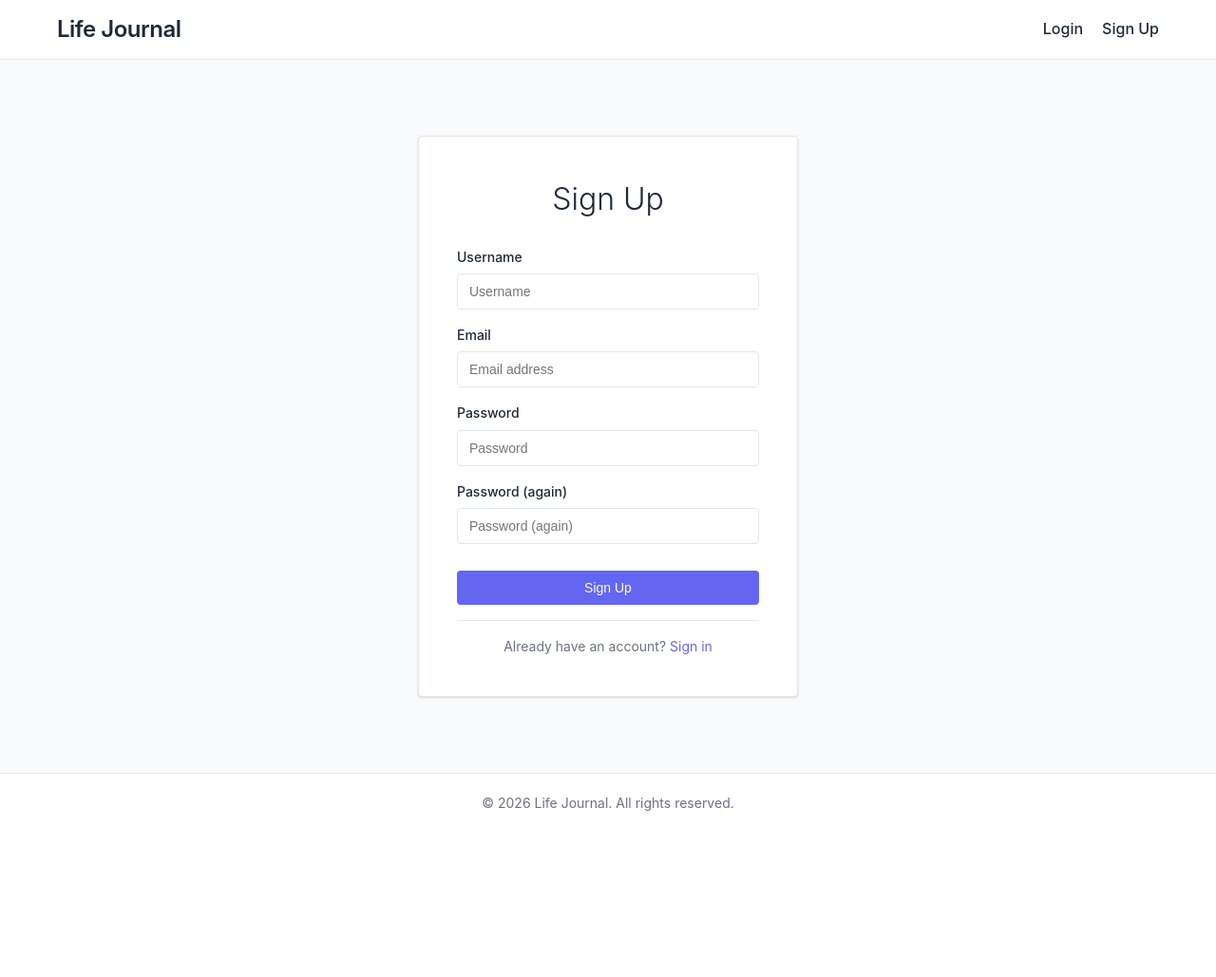
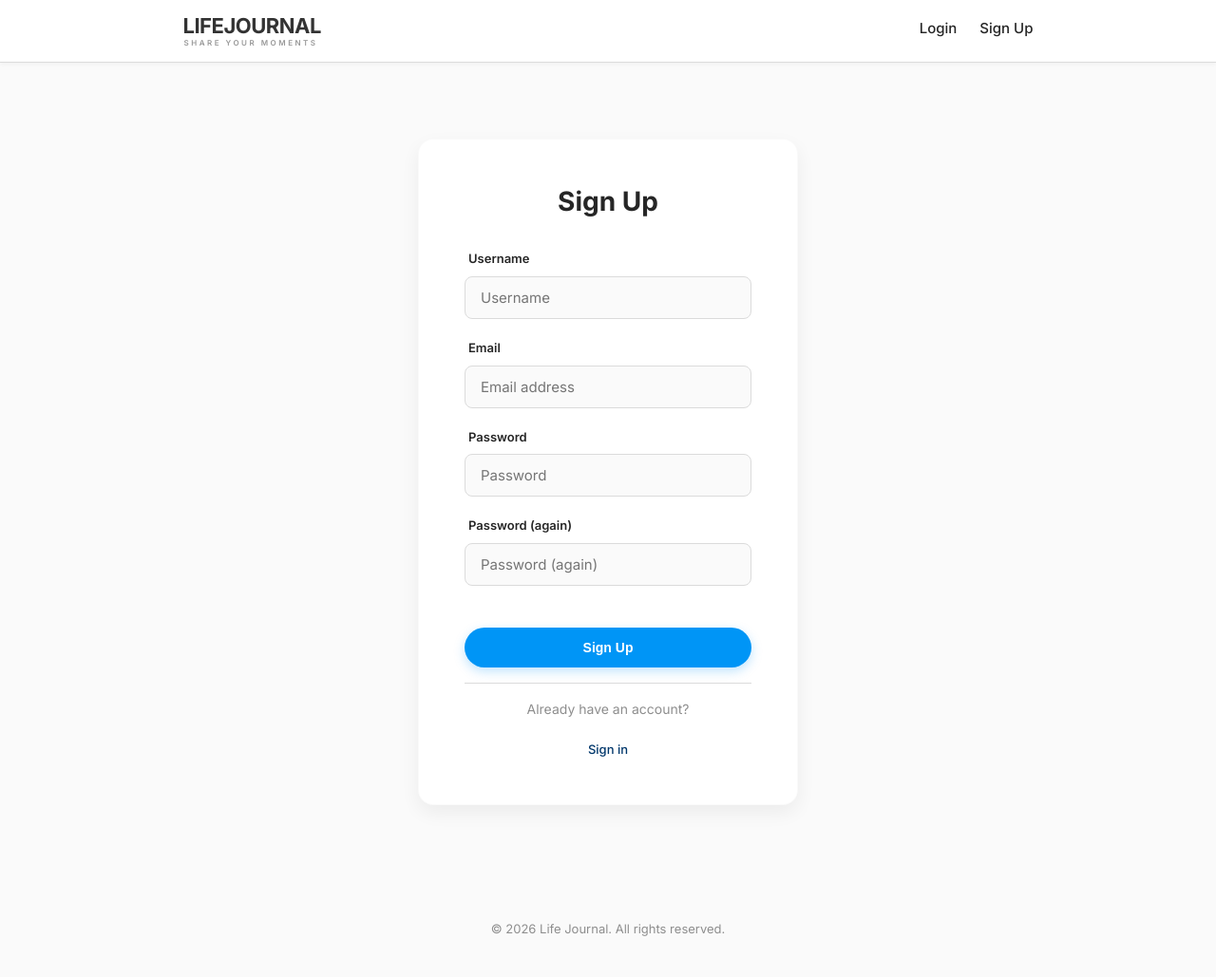
Before and after one commit to ruslanways/lifejournal-v2, a Django app: page /accounts/signup/ in a window 1280 px wide. Shown: the whole page at 95% size. Before the commit the page ends 854 px from the top, so only its background shows below. Run offline with Django 5.2, Linux system fonts and the light colour scheme; parts of the project's set-up code (start-up, migrations or seed data) failed here and were passed over.

Commit message:
feat(ui): enhance user interface with updated styles, improved admin access for staff, and refined layout for better user experience

```diff
--- a/config/urls.py
+++ b/config/urls.py
@@ -2,6 +2,11 @@ from django.contrib import admin
 from django.urls import path, include
 from django.conf import settings
 from django.conf.urls.static import static
+
+# Customize admin site titles
+admin.site.site_header = "Life Journal administration"
+admin.site.site_title = "Life Journal administration"
+admin.site.index_title = "Life Journal administration"
 
 urlpatterns = [
     path("", include("apps.posts.urls")),
--- a/static/css/main.css
+++ b/static/css/main.css
@@ -1,3 +1,5 @@
+@import url('https://fonts.googleapis.com/css2?family=Inter:wght@300;400;500;600;700&display=swap');
+
 /* Reset and Base Styles */
 * {
     margin: 0;
@@ -6,34 +8,76 @@
 }
 
 :root {
-    --primary-color: #6366F1;
-    --primary-hover: #4F46E5;
-    --text-primary: #1F2937;
-    --text-secondary: #6B7280;
-    --bg-primary: #FFFFFF;
-    --bg-secondary: #F9FAFB;
-    --border-color: #E5E7EB;
-    --error-color: #EF4444;
-    --success-color: #10B981;
-    --shadow: 0 1px 3px rgba(0, 0, 0, 0.1), 0 1px 2px rgba(0, 0, 0, 0.06);
-    --shadow-lg: 0 10px 15px -3px rgba(0, 0, 0, 0.1), 0 4px 6px -2px rgba(0, 0, 0, 0.05);
+    /* Clean, Photo-First "Instagram-like" Palette */
+    --primary-color: #0095F6;
+    /* Vibrant Blue */
+    --primary-hover: #1877F2;
+    --secondary-color: #262626;
+    /* Dark for contrast */
+
+    --text-primary: #262626;
+    /* Almost Black */
+    --text-secondary: #8E8E8E;
+    /* Neutral Gray */
+    --text-tertiary: #C7C7C7;
+    /* Light Gray */
+
+    --bg-primary: #FAFAFA;
+    /* Light Gray Background */
+    --bg-white: #FFFFFF;
+    /* Pure White Components */
+    --bg-secondary: #EFEFEF;
+
+    --border-color: #DBDBDB;
+
+    --error-color: #ED4956;
+    --success-color: #0095F6;
+
+    /* Rounded Style Shadows - Softer & Deeper */
+    --shadow-sm: 0 2px 4px rgba(0, 0, 0, 0.04);
+    --shadow: 0 8px 20px rgba(0, 0, 0, 0.06);
+    --shadow-lg: 0 20px 30px -5px rgba(0, 0, 0, 0.08);
+
+    /* Rounded Geometry */
+    --radius-sm: 8px;
+    /* Inputs, Alerts */
+    --radius-md: 16px;
+    /* Cards */
+    --radius-lg: 24px;
+    /* Modals/Large containers */
+    --radius-pill: 50px;
+    /* Buttons */
+
+    /* Unified Typography */
+    --font-main: 'Inter', -apple-system, BlinkMacSystemFont, "Segoe UI", Roboto, Helvetica, Arial, sans-serif;
 }
 
-
 body {
-    font-family: -apple-system, BlinkMacSystemFont, 'Segoe UI', Roboto, Helvetica, Arial, sans-serif;
+    font-family: var(--font-main);
     color: var(--text-primary);
-    background-color: var(--bg-secondary);
+    background-color: var(--bg-primary);
     line-height: 1.6;
     min-height: 100vh;
     display: flex;
     flex-direction: column;
+    -webkit-font-smoothing: antialiased;
 }
 
+h1,
+h2,
+h3,
+h4,
+h5,
+h6 {
+    font-family: var(--font-main);
+    color: var(--text-primary);
+    font-weight: 600;
+    line-height: 1.25;
+}
 
 /* Container */
 .container {
-    max-width: 1200px;
+    max-width: 935px;
     margin: 0 auto;
     padding: 0 20px;
     width: 100%;
@@ -41,35 +85,59 @@ body {
 
 /* Navigation */
 .navbar {
-        background-color: var(--bg-primary);
+    background-color: var(--bg-white);
     border-bottom: 1px solid var(--border-color);
-        padding: 12px 0;
+    padding: 16px 0;
+    /* Slightly more varied padding */
     position: sticky;
     top: 0;
     z-index: 100;
+    box-shadow: var(--shadow-sm);
+    /* Added back subtle shadow for depth */
 }
 
 .nav-content {
     display: flex;
     justify-content: space-between;
-    align-items: center;
+    align-items: baseline;
 }
 
 .logo {
-    font-size: 24px;
-    font-weight: 600;
-    color: var(--text-primary);
+    display: flex;
+    flex-direction: column;
+    align-items: flex-start;
     text-decoration: none;
+    line-height: 1;
+}
+
+.logo-text {
+    font-family: var(--font-main);
+    font-size: 22px;
+    font-weight: 700;
+    color: #333;
+    text-transform: uppercase;
     letter-spacing: -0.5px;
 }
 
-.logo:hover {
+.logo-tagline {
+    font-family: var(--font-main);
+    font-size: 8px;
+    font-weight: 600;
+    color: #999;
+    text-transform: uppercase;
+    letter-spacing: 2.5px;
+    margin-top: 3px;
+    margin-left: 1px;
+}
+
+.logo:hover .logo-text {
     color: var(--primary-color);
+    transition: color 0.2s;
 }
 
 .nav-links {
     display: flex;
-    gap: 20px;
+    gap: 24px;
     align-items: center;
 }
 
@@ -77,11 +145,14 @@ body {
     color: var(--text-primary);
     text-decoration: none;
     font-weight: 500;
-    transition: color 0.2s;
+    font-size: 15px;
+    /* Slightly larger for readability */
+    transition: all 0.2s;
 }
 
 .nav-links a:hover {
     color: var(--primary-color);
+    opacity: 1;
 }
 
 /* Main Content */
@@ -130,80 +205,118 @@ body {
 
 .welcome-section {
     text-align: center;
-    max-width: 600px;
+    max-width: 650px;
+    background: var(--bg-white);
+    padding: 48px;
+    border-radius: var(--radius-md);
+    box-shadow: var(--shadow);
+    /* Soft floating card */
+    border: 1px solid rgba(0, 0, 0, 0.02);
 }
 
 .welcome-section h1 {
-    font-size: 48px;
-    font-weight: 300;
-    margin-bottom: 16px;
+    font-size: 36px;
+    font-weight: 700;
+    margin-bottom: 20px;
     color: var(--text-primary);
+    letter-spacing: -0.5px;
 }
 
-
 .subtitle {
-    font-size: 20px;
+    font-size: 18px;
     color: var(--text-secondary);
-    margin-bottom: 40px;
+    margin-bottom: 36px;
 }
 
 .user-welcome {
-    margin-top: 30px;
+    margin-top: 36px;
+    border-top: 1px solid var(--border-color);
+    padding-top: 36px;
 }
 
 .user-welcome p {
     font-size: 18px;
-    margin-bottom: 20px;
+    margin-bottom: 24px;
     color: var(--text-primary);
+}
+
+.user-actions {
+    display: flex;
+    gap: 12px;
+    justify-content: center;
+    flex-wrap: wrap;
 }
 
 .auth-actions {
     display: flex;
     gap: 16px;
     justify-content: center;
-    margin-top: 30px;
+    margin-top: 24px;
 }
 
-/* Buttons */
+/* Buttons - Rounded Pill Style */
 .btn {
-    display: inline-block;
-    padding: 10px 24px;
-    border-radius: 4px;
+    display: inline-flex;
+    justify-content: center;
+    align-items: center;
+    padding: 10px 28px;
+    border-radius: var(--radius-pill);
+    /* Pill shape */
     text-decoration: none;
-    font-weight: 500;
+    font-weight: 600;
     font-size: 14px;
-    text-align: center;
     cursor: pointer;
-    border: none;
-    transition: all 0.2s;
+    border: 1px solid transparent;
+    transition: all 0.2s cubic-bezier(0.4, 0, 0.2, 1);
 }
 
 .btn-primary {
     background-color: var(--primary-color);
     color: white;
+    box-shadow: 0 4px 12px rgba(0, 149, 246, 0.25);
 }
 
 .btn-primary:hover {
     background-color: var(--primary-hover);
+    transform: translateY(-1px);
+    box-shadow: 0 6px 16px rgba(0, 149, 246, 0.35);
 }
 
 .btn-secondary {
-    background-color: var(--text-secondary);
-    color: white;
+    background-color: var(--bg-white);
+    color: var(--text-primary);
+    border: 1px solid var(--border-color);
 }
 
 .btn-secondary:hover {
-    background-color: #737373;
+    background-color: var(--bg-primary);
+    transform: translateY(-1px);
+    box-shadow: var(--shadow-sm);
 }
 
 .btn-outline {
     background-color: transparent;
     color: var(--primary-color);
-    border: 1px solid var(--border-color);
+    font-weight: 600;
+    padding: 10px 20px;
 }
 
 .btn-outline:hover {
-    background-color: var(--bg-secondary);
+    background-color: rgba(0, 149, 246, 0.05);
+    /* Light blue tint tint */
+    color: var(--primary-hover);
+}
+
+.btn-admin {
+    background-color: #8B5CF6;
+    color: white;
+    box-shadow: 0 4px 12px rgba(139, 92, 246, 0.25);
+}
+
+.btn-admin:hover {
+    background-color: #7C3AED;
+    transform: translateY(-1px);
+    box-shadow: 0 6px 16px rgba(139, 92, 246, 0.35);
 }
 
 /* Auth Container */
@@ -211,25 +324,25 @@ body {
     display: flex;
     justify-content: center;
     align-items: center;
-    min-height: 60vh;
+    min-height: 75vh;
     padding: 40px 0;
 }
 
 .auth-card {
-    background-color: var(--bg-primary);
-    border: 1px solid var(--border-color);
-    border-radius: 4px;
-    padding: 40px;
+    background-color: var(--bg-white);
+    border-radius: var(--radius-md);
+    padding: 48px;
     max-width: 400px;
     width: 100%;
     box-shadow: var(--shadow);
+    border: 1px solid rgba(0, 0, 0, 0.02);
 }
 
 .auth-card h1 {
-    font-size: 32px;
-    font-weight: 300;
+    font-size: 28px;
+    font-weight: 700;
     text-align: center;
-    margin-bottom: 24px;
+    margin-bottom: 32px;
     color: var(--text-primary);
 }
 
@@ -239,15 +352,17 @@ form {
 }
 
 .form-group {
-    margin-bottom: 16px;
+    margin-bottom: 20px;
 }
 
 form label {
     display: block;
-    margin-bottom: 6px;
-    font-weight: 500;
+    margin-bottom: 8px;
+    font-weight: 600;
     color: var(--text-primary);
-    font-size: 14px;
+    font-size: 13px;
+    margin-left: 4px;
+    /* Align with input curve */
 }
 
 form input[type="text"],
@@ -256,81 +371,92 @@ form input[type="password"],
 form input[type="url"],
 form textarea {
     width: 100%;
-    padding: 10px 12px;
+    padding: 12px 16px;
     border: 1px solid var(--border-color);
-    border-radius: 4px;
-    font-size: 14px;
+    border-radius: var(--radius-sm);
+    font-size: 15px;
+    font-family: var(--font-main);
     background-color: var(--bg-primary);
     color: var(--text-primary);
-    transition: border-color 0.2s;
+    transition: all 0.2s;
 }
 
 form input:focus,
 form textarea:focus {
     outline: none;
     border-color: var(--primary-color);
+    background-color: var(--bg-white);
+    box-shadow: 0 0 0 4px rgba(0, 149, 246, 0.1);
+    /* Soft blue ring */
 }
 
 form button[type="submit"],
 form .btn {
     width: 100%;
-    margin-top: 12px;
+    margin-top: 24px;
+    padding: 12px;
 }
 
 /* Links in forms */
 form a {
-    color: var(--primary-color);
+    color: #00376B;
     text-decoration: none;
-    font-size: 14px;
+    font-size: 13px;
+    display: block;
+    text-align: center;
+    margin-top: 20px;
+    font-weight: 500;
 }
 
 form a:hover {
-    text-decoration: underline;
+    color: var(--primary-color);
 }
 
 /* Error Lists */
 .errorlist {
     list-style: none;
     color: var(--error-color);
-    font-size: 12px;
-    margin-top: 4px;
-    margin-bottom: 8px;
+    font-size: 13px;
+    margin: 12px 0;
+    text-align: left;
+    background: #FFF5F5;
+    padding: 10px;
+    border-radius: var(--radius-sm);
 }
 
 .errorlist li {
     margin-bottom: 4px;
+    display: flex;
+    align-items: center;
+    gap: 8px;
 }
 
 /* Footer */
 .footer {
     background-color: var(--bg-primary);
-    border-top: 1px solid var(--border-color);
-    padding: 20px 0;
+    padding: 40px 0;
     margin-top: auto;
     text-align: center;
     color: var(--text-secondary);
-    font-size: 14px;
+    font-size: 13px;
 }
 
 /* Responsive */
 @media (max-width: 768px) {
-    .welcome-section h1 {
-        font-size: 36px;
+    .container {
+        padding: 0 20px;
     }
 
-    .subtitle {
-        font-size: 18px;
+    .welcome-section,
+    .auth-card {
+        padding: 32px 24px;
     }
 
-    .auth-actions {
-        flex-direction: column;
-    }
-
-    .auth-card {
-        padding: 30px 20px;
+    .welcome-section h1 {
+        font-size: 32px;
     }
 
     .nav-links {
-        gap: 12px;
+        gap: 16px;
     }
 }
--- a/templates/base.html
+++ b/templates/base.html
@@ -1,5 +1,6 @@
 <!DOCTYPE html>
 <html lang="en">
+
 <head>
     <meta charset="UTF-8">
     <meta name="viewport" content="width=device-width, initial-scale=1.0">
@@ -8,11 +9,15 @@
     <link rel="stylesheet" href="{% static 'css/main.css' %}">
     {% block extra_css %}{% endblock %}
 </head>
+
 <body>
     <nav class="navbar">
         <div class="container">
             <div class="nav-content">
-                <a href="{% url 'home' %}" class="logo">Life Journal</a>
+                <a href="{% url 'home' %}" class="logo">
+                    <span class="logo-text">LIFEJOURNAL</span>
+                    <span class="logo-tagline">SHARE YOUR MOMENTS</span>
+                </a>
                 <div class="nav-links">
                     {% if user.is_authenticated %}
                     <a href="{% url 'home' %}">Home</a>
@@ -50,4 +55,5 @@
 
     {% block extra_js %}{% endblock %}
 </body>
+
 </html>
```
Also changed, not shown: other parts of static/css/main.css (+17 -13 lines), apps/posts/templates/posts/home.html (+6 -1 lines). Lines whose indentation alone changed are shown as unchanged.
